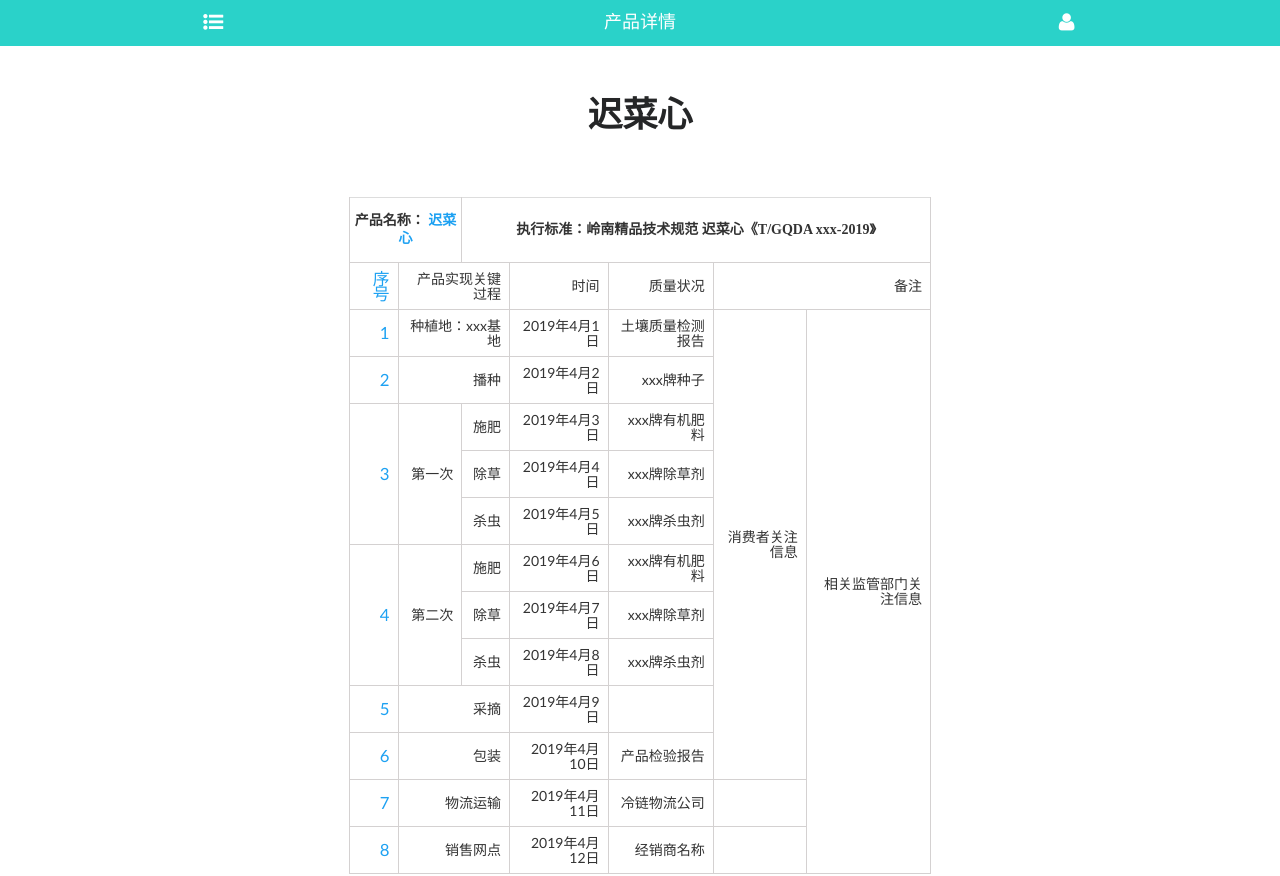
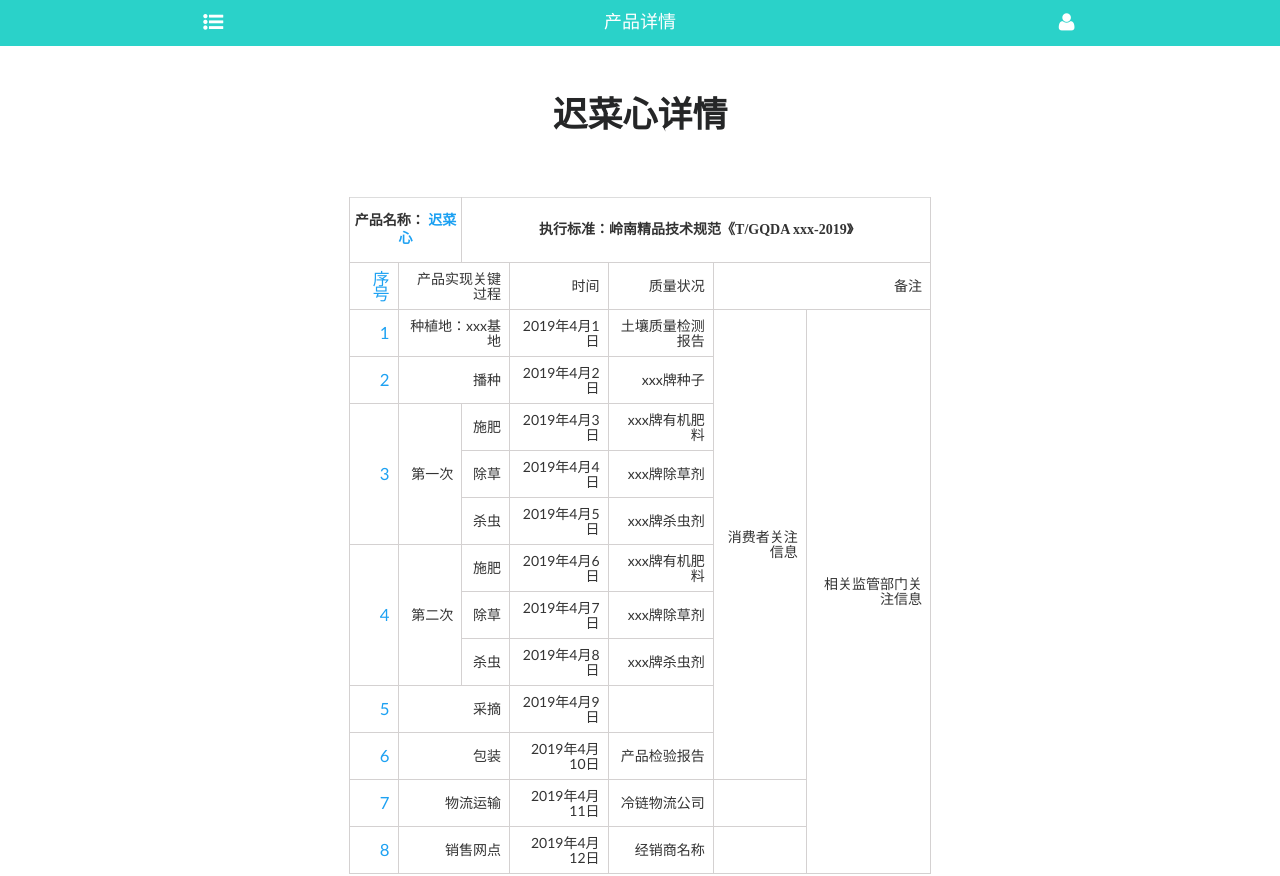
Before and after one commit to chenshuichuan/Margaret, a plain HTML site: page wx/index.html in a window 1280 px wide. Shown: the top 876 px of the page. Drawn offline with Linux system fonts and the light colour scheme.

Commit message:
增加微信扫码展示产品信息页面

```diff
--- a/wx/index.html
+++ b/wx/index.html
@@ -57,7 +57,7 @@
             var strs = url.split("#");
             if(strs.length>1){
                 var id = strs[1];
-                var productName = products[id];
+                var productName = products[id+1];
                 $("#productTitle").text(productName);
                 $("#productName").text(productName);
             }
@@ -136,7 +136,7 @@
 
             <!--/welcome-->
             <div class="w3agile welcome">
-                <h3 class="w3ls-title" id="productTitle">迟菜心</h3>
+                <h3 class="w3ls-title"><span id="productTitle">迟菜心</span>详情</h3>
                 <div class="b-bottom">
                     <div class="col-md-3"></div>
                     <div class="col-md-6 banner_bottom_left">
@@ -146,7 +146,7 @@
                                 <th class="th-line" colspan="2" >产品名称：
                                     <span id="productName" style="color: #1da1f2">迟菜心</span>
                                 </th>
-                                <th class="th-line" colspan="5">执行标准：岭南精品技术规范 迟菜心《T/GQDA  xxx-2019》</th>
+                                <th class="th-line" colspan="5">执行标准：岭南精品技术规范《T/GQDA  xxx-2019》</th>
                             </tr>
                             </thead>
                             <tbody>
```
